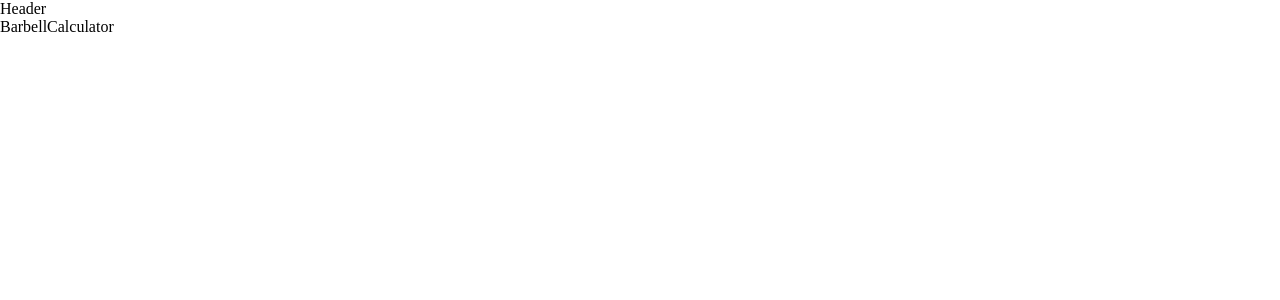
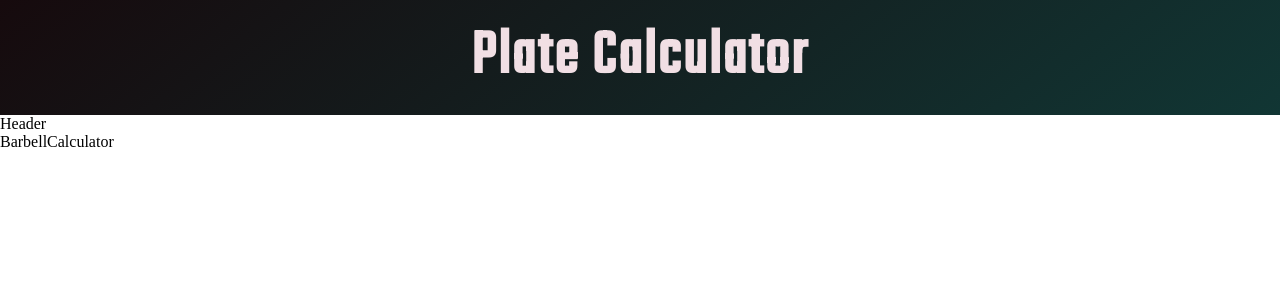
Before and after one commit to TannerCoker/GymWeightCalculator, a React (Create React App) app in the folder gymweightcalculator/: page / in a window 1280 px wide. Shown: the top 300 px of the page. Built offline with nearby package versions, Linux system fonts and the light colour scheme.

Commit message:
implemented banner class

```diff
--- a/gymweightcalculator/src/App.css
+++ b/gymweightcalculator/src/App.css
@@ -17,3 +17,14 @@
   line-height: 83.2px;
   letter-spacing: 0.04em;
 }
+
+.app__bg {
+  background: linear-gradient(143deg, rgb(22, 10, 13) 0%, rgb(17, 54, 52) 100%);
+}
+
+@media screen and (max-width: 450px) {
+  .headtext__teko {
+      font-size: 45px;
+      line-height: 70px;
+  }
+}
--- a/gymweightcalculator/src/App.js
+++ b/gymweightcalculator/src/App.js
@@ -7,6 +7,7 @@ import './App.css';
 const App = () => {
   return (
     <div>
+      <Banner title='Plate Calculator'/>
       <Header />
       <BarbellCalculator />
     </div>
--- a/gymweightcalculator/src/components/Banner/Banner.css
+++ b/gymweightcalculator/src/components/Banner/Banner.css
@@ -0,0 +1,7 @@
+.app__banner {
+    width: 100%;
+    display: flex;
+    justify-content: center;
+    align-items: center;
+    padding: 1rem 2rem;
+}
--- a/gymweightcalculator/src/components/Banner/Banner.jsx
+++ b/gymweightcalculator/src/components/Banner/Banner.jsx
@@ -1,8 +1,14 @@
 import React from 'react'
 
-const Banner = () => {
+import './Banner.css';
+
+const Banner = ({title}) => {
   return (
-    <div>Banner</div>
+    <div className='app__banner app__bg'>
+      <div className='app__banner-title'>
+      <h1 className='headtext__teko'>{title}</h1>
+      </div>
+    </div>
   )
 }
 
```
